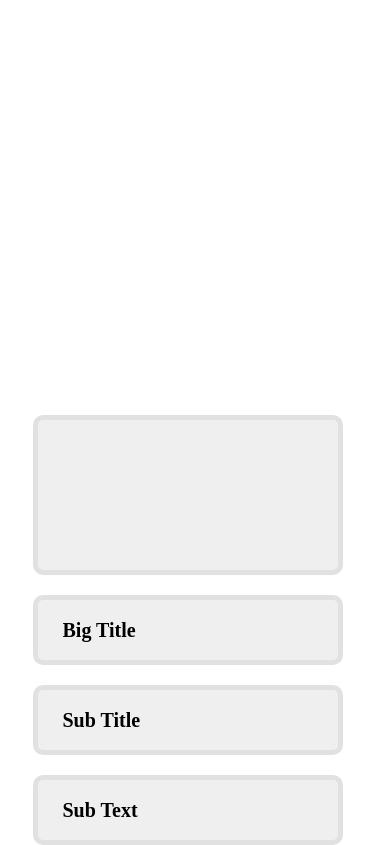
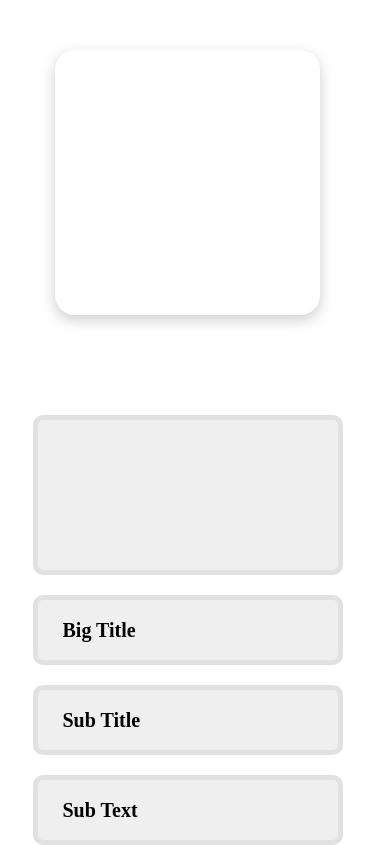
Before and after one commit to 0neGal/albumArtCreator, an Electron app: page src/index.html in a window 375 px wide. Shown: the top 845 px of the page. Drawn offline with Linux system fonts and the light colour scheme; no server answers; a web font is replaced by a local one.

Commit message:
Straight up just fuckin useless animation, but fuck you, I'll make it anyway.

```diff
--- a/src/main.css
+++ b/src/main.css
@@ -51,11 +51,17 @@ body {
 	height: var(--artsize);
 	margin-top: var(--topinset);
 	margin-bottom: var(--bottominset);
-	transition: 0.3s transform ease-in-out, 0.3s opacity ease-in-out;
+	box-shadow: 0px 5px 15px rgba(0,0,0,0.2);
+	transition: 0.3s transform ease-in-out, 0.3s opacity ease-in-out, 0.3s box-shadow ease-in-out;
 }
 
 #artDiv:active {
 	transform:scale(0.99) !important;
+}
+
+#artDiv:hover {
+	transform: scale(1.01) !important;
+	box-shadow: 0px 5px 10px rgba(0,0,0,0.2);
 }
 
 #art {
```
